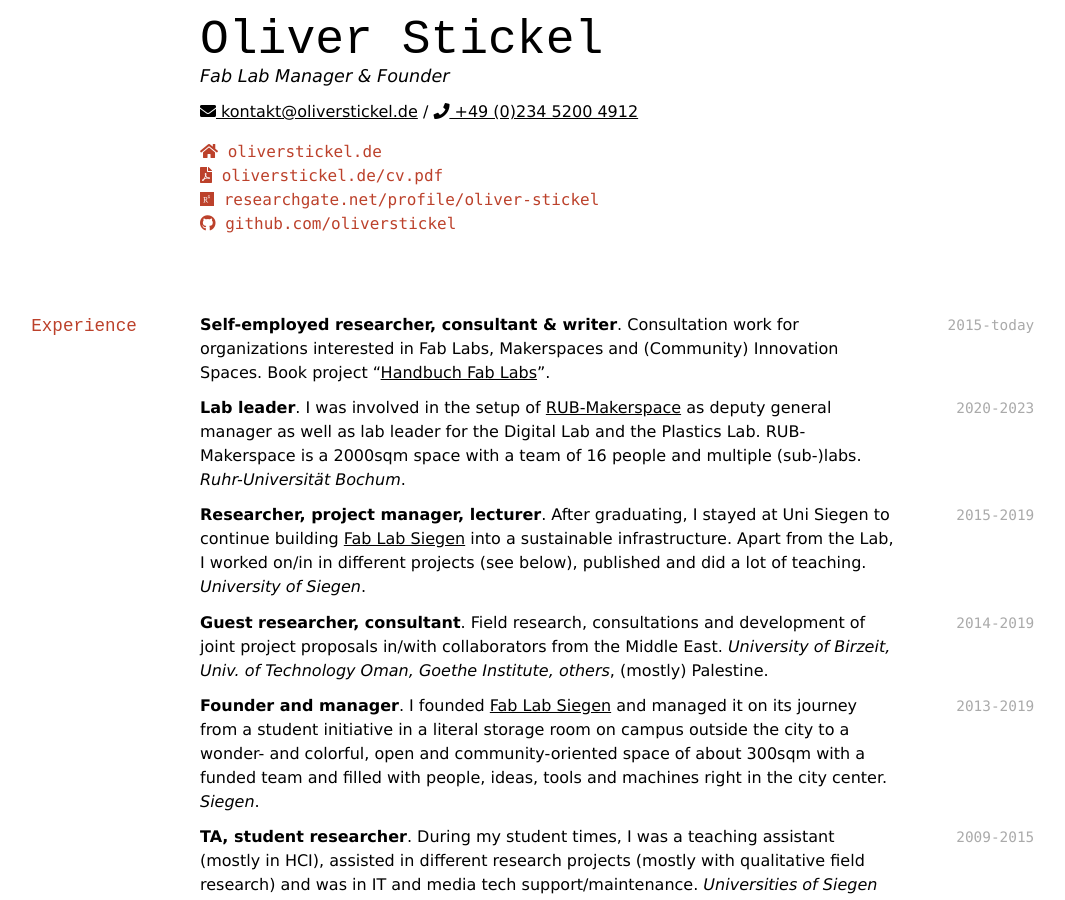
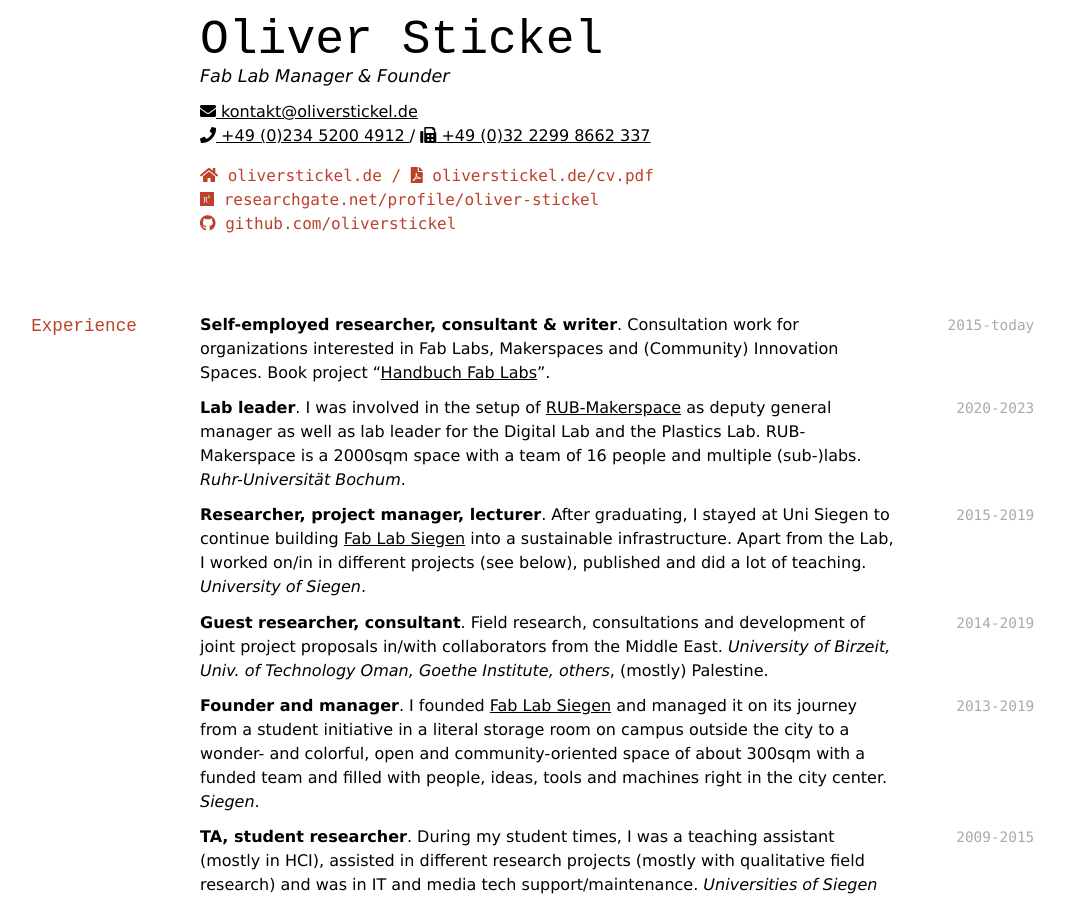
Before and after one commit to oliverstickel/oliverstickel.github.io, a Jekyll site: the page built from index.md, in a window 1280 px wide and 900 px high. Shown: the whole window, without its empty margins (132-1197 px from the left). Built offline with Jekyll 4.4.1, drawn with Linux system fonts in a browser that asks for light colours; nearby versions of some CDN libraries; a style sheet for code colours, icons or effects is not loaded.

Commit message:
Update index.md

```diff
--- a/index.md
+++ b/index.md
@@ -5,11 +5,11 @@ title: Oliver Stickel
 # Oliver Stickel
 Fab Lab Manager & Founder
 
-<a href="mailto:kontakt@oliverstickel.de"><i class="fas fa-envelope"></i> kontakt@oliverstickel.de</a> / <a href="tel:+4923452004912"><i class="fas fa-phone"></i> +49 (0)234 5200 4912 </a><br/>
+<a href="mailto:kontakt@oliverstickel.de"><i class="fas fa-envelope"></i> kontakt@oliverstickel.de</a><br/>
+<a href="tel:+4923452004912"><i class="fas fa-phone"></i> +49 (0)234 5200 4912 </a> / <a href="fax:+493222998662337"><i class="fas fa-fax"></i> +49 (0)32 2299 8662 337 </a><br/>
 
 <div id="webaddress">
-  <a href="http://www.oliverstickel.de"><i class="fas fa-home"></i> oliverstickel.de </a><br/>
-  <a href="http://www.oliverstickel.de/cv.pdf"><i class="fas fa-file-pdf"></i> oliverstickel.de/cv.pdf</a><br/>
+  <a href="http://www.oliverstickel.de"><i class="fas fa-home"></i> oliverstickel.de </a> / <a href="http://www.oliverstickel.de/cv.pdf"><i class="fas fa-file-pdf"></i> oliverstickel.de/cv.pdf</a><br/>
   <a href="https://researchgate.net/profile/oliver-stickel"><i class="fab fa-researchgate"></i> researchgate.net/profile/oliver-stickel</a><br/>
   <a href="https://github.com/oliverstickel"><i class="fab fa-github"></i> github.com/oliverstickel</a><br/>
 </div>
```
